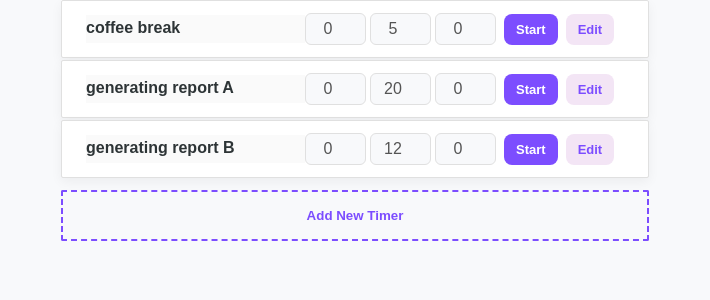
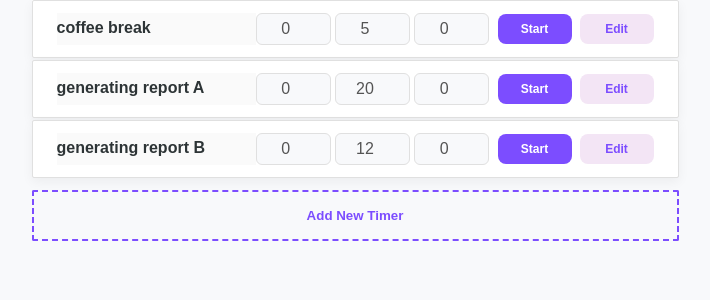
Before and after one commit to pikomonde/pkmo-timer, a React (Vite) app in the folder app/pkmo-timer/: page / in a window 1280 px wide. Shown: the top 300 px of the page, without its empty margins (285-995 px from the left). Built offline with nearby package versions, Linux system fonts and the light colour scheme.

Commit message:
chore: update styling

```diff
--- a/app/pkmo-timer/src/App.css
+++ b/app/pkmo-timer/src/App.css
@@ -1,5 +1,3 @@
-/* App.css */
-
 :root {
   /* Brand Colors */
   --piko-primary: #7C4DFF;
@@ -32,6 +30,7 @@ body {
 
 /* CONTAINER (mobile first) */
 .timers-container {
+  max-width: 360px;
   width: 100%;
   padding: 0px;
   display: flex;
@@ -40,7 +39,7 @@ body {
   box-sizing: border-box;
 }
 
-/* CARD (Mobile First: Vertikal) */
+/* CARD (mobile first) */
 .timer-card {
   background: var(--piko-card);
   border-radius: var(--piko-radius);
@@ -55,15 +54,23 @@ body {
 /* Timer Inputs & Control Buttons */
 .timer-card-controls {
   display: flex;
+  flex-direction: column;
   align-items: center;
-  gap: 8px;
+  gap: 4px;
+}
+
+.timer-card-time-group {
+  display: flex;
+  align-items: center;
+  gap: 4px;
+  font-family: 'Monaco', monospace;
 }
 
 /* Input Styling */
 .timer-card input[type='text'] {
   width: 100%;
   border: none;
-  font-size: 16px;
+  font-size: 1em;
   font-weight: 700;
   color: var(--piko-text);
   outline: none;
@@ -75,24 +82,9 @@ body {
   border-bottom-color: var(--piko-primary);
 }
 
-/* Input Number Group */
-.timer-card-time-group {
-  display: flex;
-  align-items: center;
-  gap: 4px;
-  font-family: 'Monaco', monospace;
-}
-
-/* Button Group */
-.timer-card-action-group {
-  display: flex;
-  gap: 8px;
-  min-width: 120px;
-  justify-content: flex-start;
-}
-
 .timer-card input[type='number'] {
-  width: 45px;
+  flex: 1;
+  width: 100%;
   border: 1px solid var(--piko-border);
   border-radius: 6px;
   padding: 6px 2px;
@@ -100,14 +92,24 @@ body {
   background: var(--piko-bg);
 }
 
+/* Button Group */
+.timer-card-action-group {
+  display: flex;
+  gap: 8px;
+  width: 100%;
+  justify-content: stretch;
+}
+
 /* Button Base */
 .timer-card-button {
   cursor: pointer;
   border: none;
   border-radius: 8px;
+  flex: 1;
+  width: 100%;
   padding: 8px 12px;
   font-weight: 600;
-  font-size: 13px;
+  font-size: 0.75em;
   transition: opacity 0.2s;
 }
 
@@ -137,28 +139,52 @@ body {
   cursor: pointer;
 }
 
-/* --- DESKTOP VIEW (Width > 640px) --- */
+@media (min-width: 400px) {
+  .timers-container {
+    max-width: none;
+  }
+
+  .timer-card-controls {
+    flex-direction: row;
+    gap: 8px;
+  }
+
+  .timer-card-time-group {
+    flex: 3;
+  }
+
+  .timer-card-button {
+    width: 6em;
+  }
+
+  .timer-card-action-group {
+    display: flex;
+    flex: 2;
+    gap: 8px;
+  }
+}
+
 @media (min-width: 640px) {
   .timers-container {
     max-width: 768px;
   }
 
   .timer-card {
-    flex-direction: row; /* Back to 1 line */
-    align-items: center;
+    flex-direction: row;
+    align-items: left;
     padding: 12px 24px;
   }
 
   .timer-card-controls {
-    flex-shrink: 0; /* Prevent control button shrink */
+    flex: 2;
   }
 
   .timer-card input[type='text'] {
-    flex: 1; /* Timer name to fill extra space */
+    flex: 1;
   }
 
   .timer-card input[type='number'] {
-    width: 55px;
-    font-size: 16px;
+    width: 4em;
+    font-size: 1em;
   }
 }
--- a/app/pkmo-timer/src/App.jsx
+++ b/app/pkmo-timer/src/App.jsx
@@ -97,7 +97,7 @@ const Timer = React.memo(function Timer({
               className='timer-card-button timer-button-delete'
               onClick={() => onDelete(id)}
             >
-              Del
+              Delete
             </button>
           }
           {status === 'idle' &&
@@ -133,7 +133,7 @@ const Timer = React.memo(function Timer({
               disabled={isOtherTimerEdited}
               onClick={() => onResumeTimer(id)}
             >
-              Rsme
+              Resume
             </button>
           }
           {status === 'paused' &&
```
